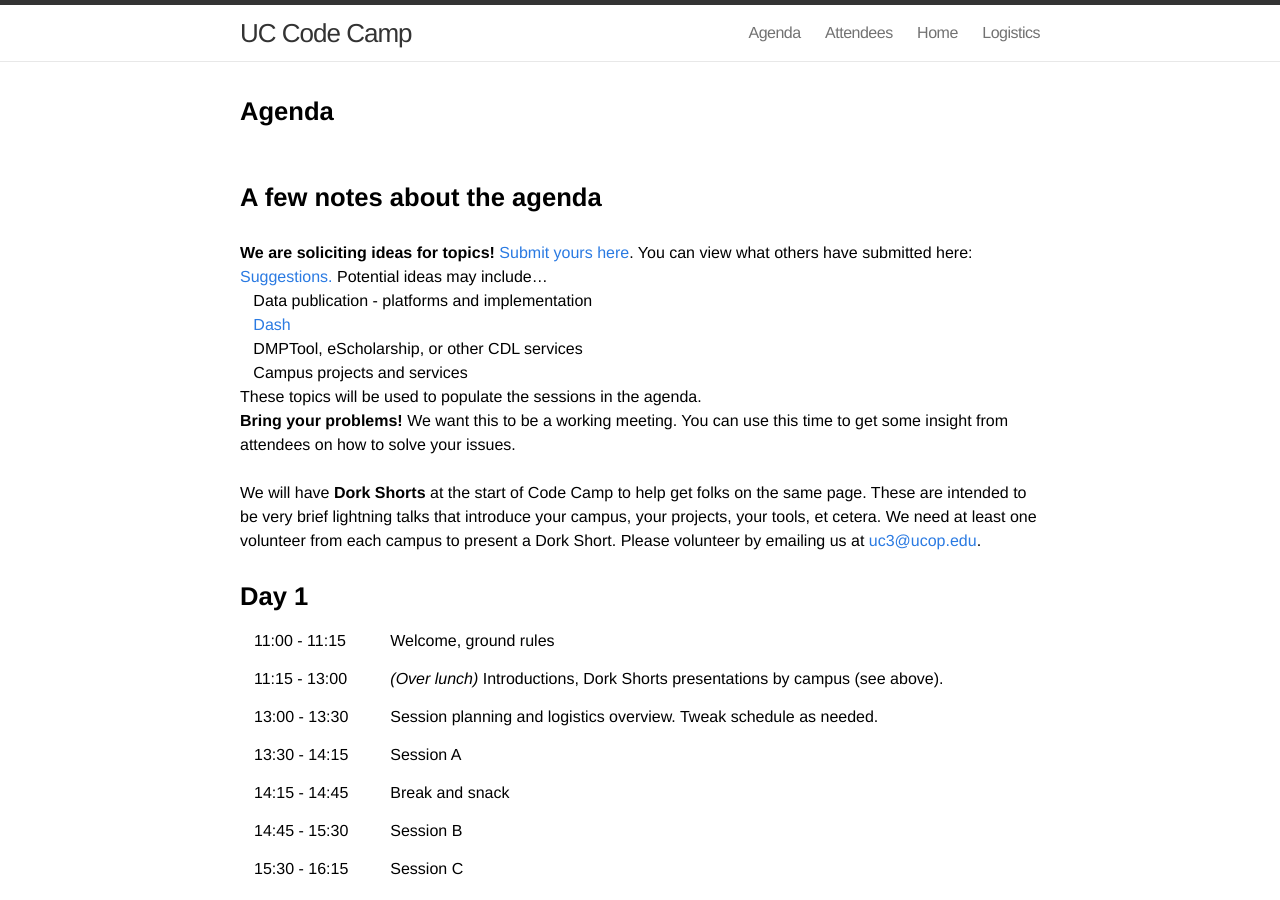
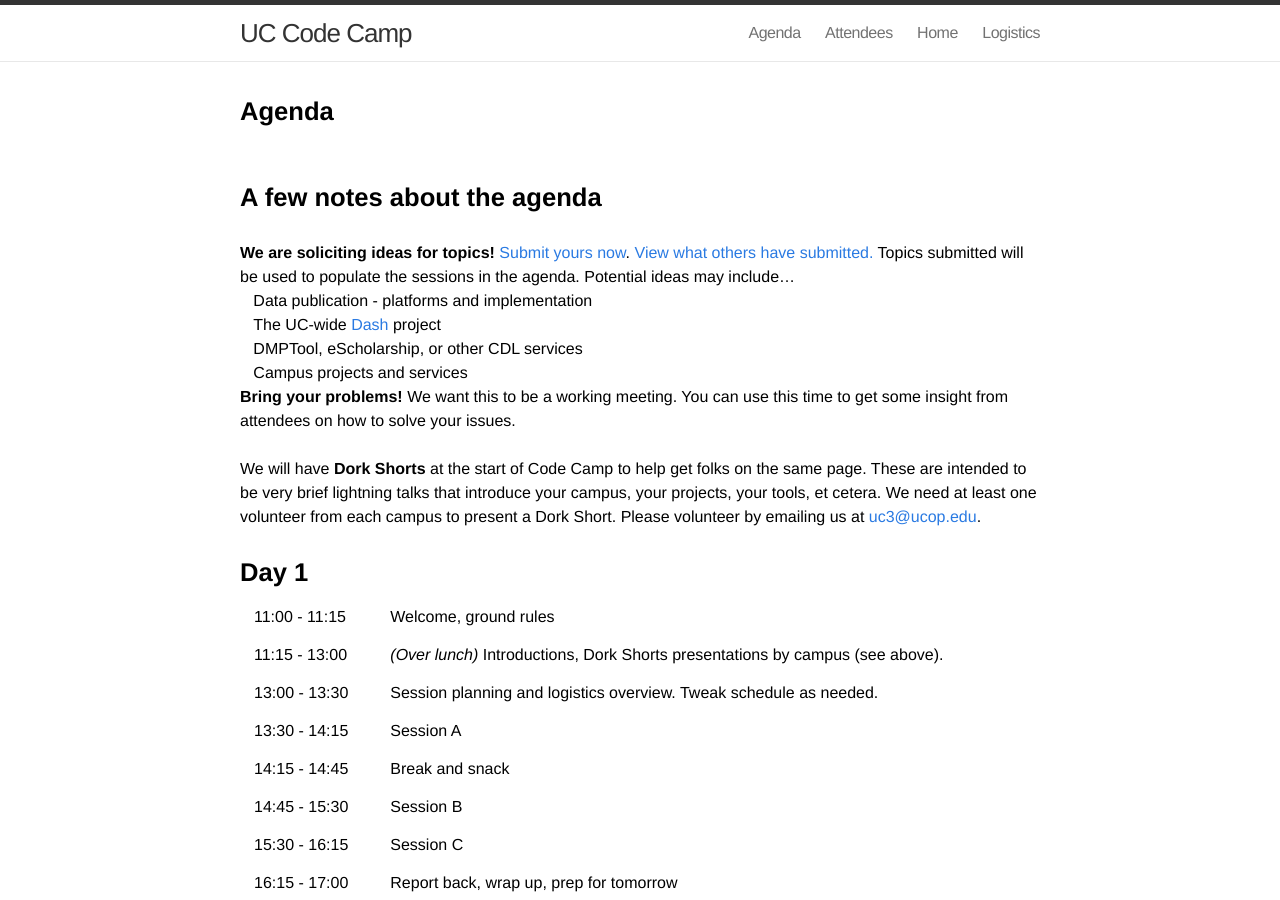
Before and after one commit to CDLUC3/UC-code-camp, a Jekyll site: the page built from agenda.md, in a window 1280 px wide and 900 px high. Built offline with Jekyll 4.4.1, drawn with Linux system fonts in a browser that asks for light colours; Markdown is read by kramdown in place of the engine named in the settings.

Commit message:
agenda changes

```diff
--- a/agenda.md
+++ b/agenda.md
@@ -10,13 +10,11 @@
 
 <br>
 
-**We are soliciting ideas for topics!** [Submit yours here](https://docs.google.com/forms/d/1rsF44qf3qaOp6LqRSVTOBW-LUyPSL50Tg4ywmHjzBMI/viewform). You can view what others have submitted here: [Suggestions.](https://docs.google.com/spreadsheet/ccc?key=0Agq_OgwoRF1AdDBqb0VlRkNxNGktSWVtSUtFMWxsLVE&usp=sharing) Potential ideas may include...<br>
+**We are soliciting ideas for topics!** [Submit yours now](https://docs.google.com/forms/d/1rsF44qf3qaOp6LqRSVTOBW-LUyPSL50Tg4ywmHjzBMI/viewform). [View what others have submitted.](https://docs.google.com/spreadsheet/ccc?key=0Agq_OgwoRF1AdDBqb0VlRkNxNGktSWVtSUtFMWxsLVE&usp=sharing) Topics submitted will be used to populate the sessions in the agenda. Potential ideas may include...<br>
 &nbsp;&nbsp;&nbsp;Data publication - platforms and implementation<br>
-&nbsp;&nbsp;&nbsp;[Dash](https://github.com/CDLUC3/dash/wiki)<br>
+&nbsp;&nbsp;&nbsp;The UC-wide [Dash](https://github.com/CDLUC3/dash/wiki) project<br>
 &nbsp;&nbsp;&nbsp;DMPTool, eScholarship, or other CDL services<br>
 &nbsp;&nbsp;&nbsp;Campus projects and services<br>
-These topics will be used to populate the sessions in the agenda.
-<br>
 
 **Bring your problems!** We want this to be a working meeting. You can use this time to get some insight from attendees on how to solve your issues.
 
```
